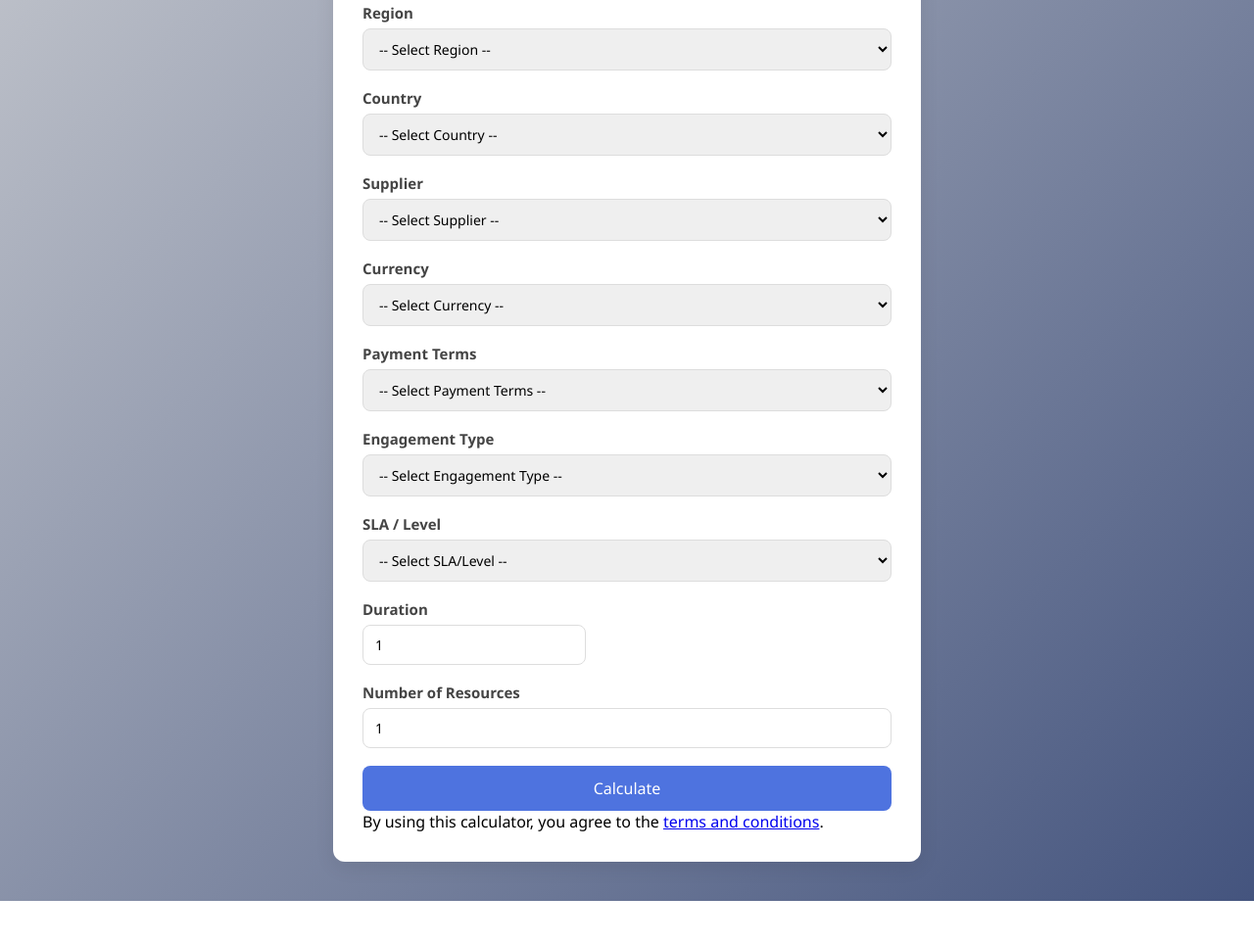
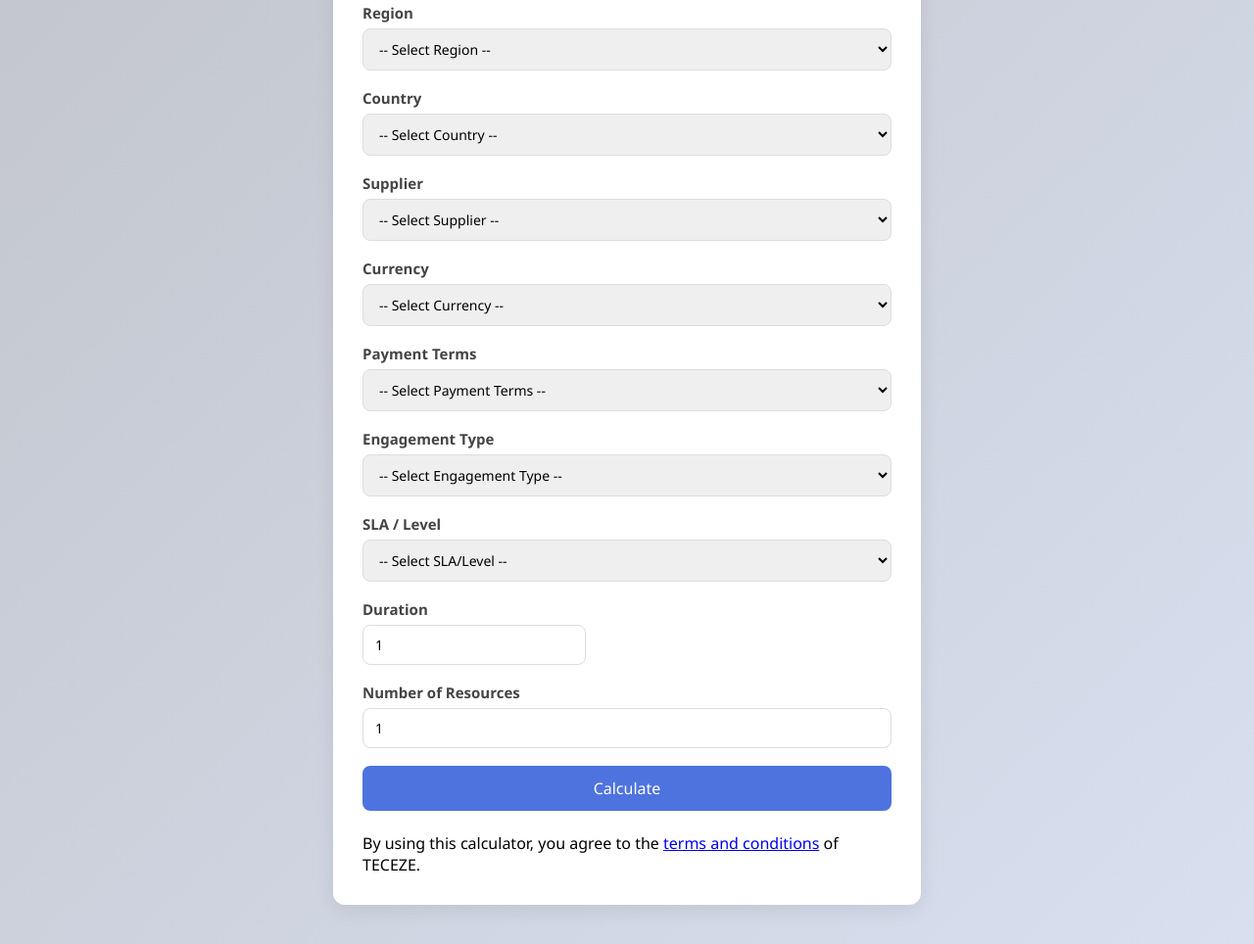
Before and after one commit to MR-Titus02/Pricebook-Calc, a plain HTML site: page index.html in a window 1280 px wide. Shown: the part 130-1094 px from the top of the page at 98% size. Before the commit the page ends 1050 px from the top, so only its background shows below. Drawn offline with Linux system fonts and the light colour scheme.

Commit message:
minor changes

```diff
--- a/index.html
+++ b/index.html
@@ -101,8 +101,8 @@
       </div>
     </form>
     <!-- Terms and contions -->
-    <div class="terms">
-      <p>By using this calculator, you agree to the <a href="./terms and conditions.html" target="_blank">terms and conditions</a>.</p>
+    <br class="terms">
+      <p>By using this calculator, you agree to the <a href="./terms and conditions.html" target="_blank">terms and conditions</a> of TECEZE.</p>
     <!-- Result -->
     <div id="result"></div>
   </div>
--- a/styles.css
+++ b/styles.css
@@ -8,7 +8,7 @@
 
 /* Container */
 body {
-  background: linear-gradient(135deg, #c2c5cc, #44547e);
+  background: linear-gradient(135deg, #c2c5cc, #d8dfef);
   display: flex;
   justify-content: center;
   align-items: flex-start;
```
